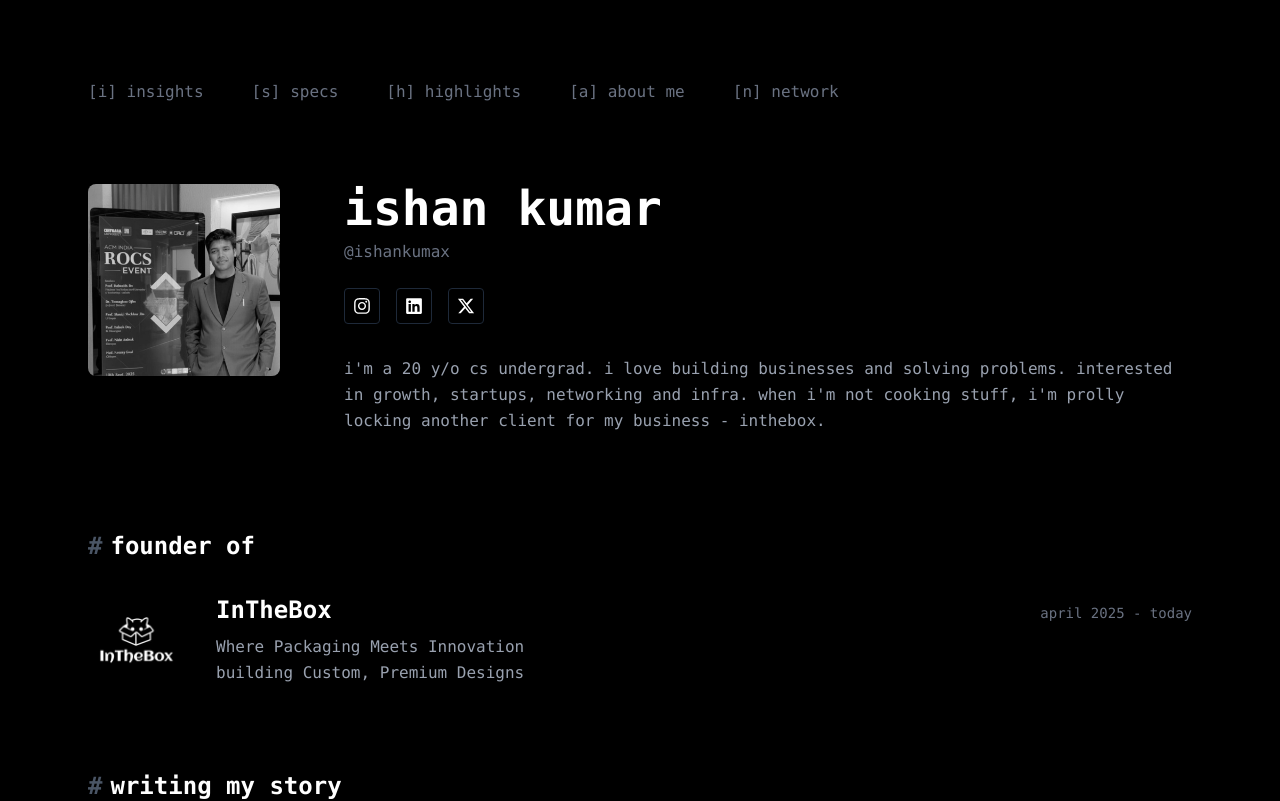
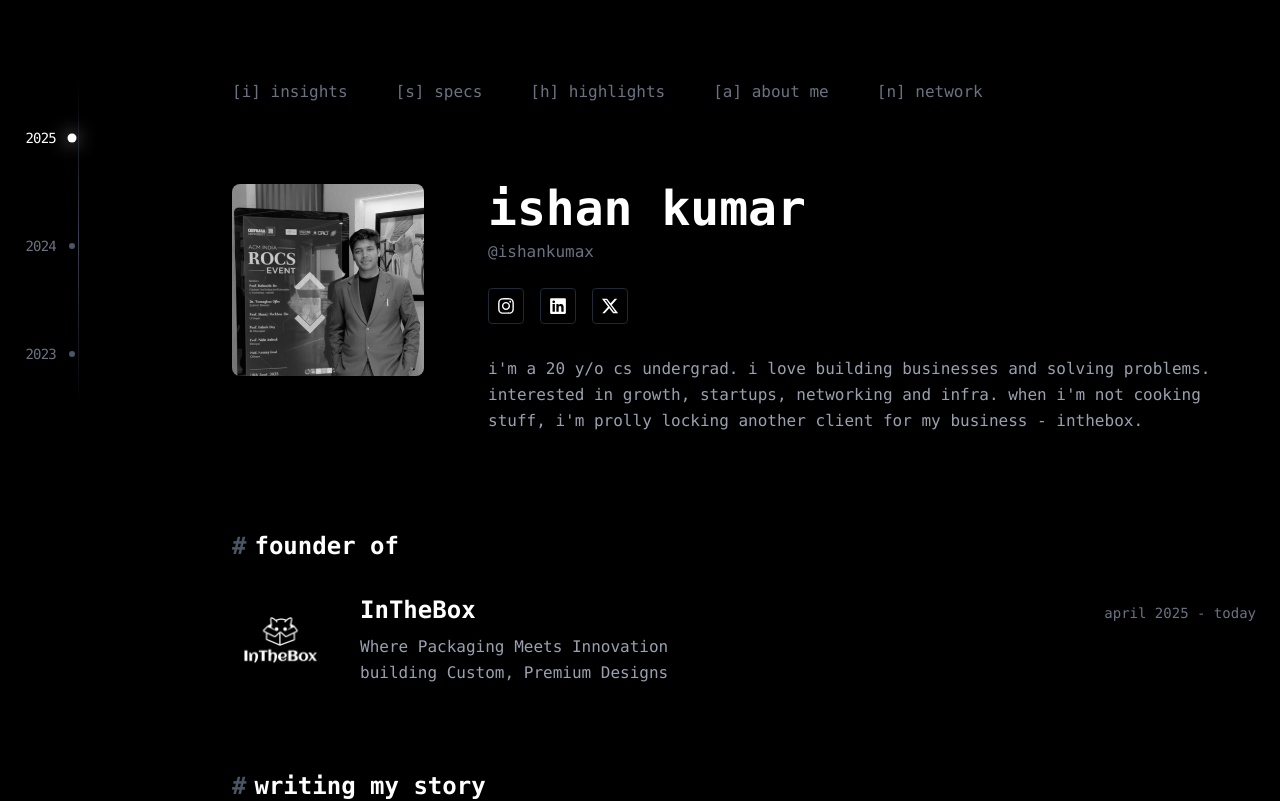
Before and after one commit to ishankumax/portfolio, a React (Vite) app: page / in a window 1280 px wide. Shown: the top 801 px of the page. Built offline with nearby package versions, Linux system fonts and the light colour scheme.

Commit message:
timeline added

```diff
--- a/src/components/Home.jsx
+++ b/src/components/Home.jsx
@@ -5,6 +5,7 @@ import Hero from './Hero'
 import FounderOf from './FounderOf'
 import WritingMyStory from './WritingMyStory'
 import Footer from './Footer'
+import Timeline from './Timeline'
 
 function Home() {
   const location = useLocation()
@@ -21,13 +22,25 @@ function Home() {
   }, [location])
 
   return (
-    <div className="min-h-screen bg-black text-white font-mono selection:bg-white selection:text-black">
-      <div className="max-w-6xl mx-auto px-6 py-12 md:py-20">
-        <Navbar />
-        <Hero />
-        <FounderOf />
-        <WritingMyStory />
-        <Footer />
+    <div className="min-h-screen bg-black text-white font-mono selection:bg-white selection:text-black flex justify-center">
+      <div className="max-w-[1400px] w-full mx-auto px-6 py-12 md:py-20 flex flex-col lg:flex-row relative">
+
+        {/* Left Sidebar - Timeline */}
+        <aside className="hidden lg:block w-40 shrink-0 relative">
+          <div className="sticky top-20 tracking-tighter">
+            <Timeline />
+          </div>
+        </aside>
+
+        {/* Main Content */}
+        <main className="flex-1 min-w-0 max-w-6xl mx-auto w-full lg:pl-12">
+          <Navbar />
+          <Hero />
+          <FounderOf />
+          <WritingMyStory />
+          <Footer />
+        </main>
+
       </div>
     </div>
   )
--- /dev/null
+++ b/src/components/Timeline.jsx
@@ -0,0 +1,115 @@
+import React, { useState } from 'react';
+
+const timelineData = [
+  {
+    year: '2025',
+    label: '2025 - Present',
+    entries: [
+      {
+        icon: '🚀',
+        title: 'Founder @ InTheBox',
+        description: 'Building premium packaging solutions',
+      },
+      {
+        icon: '👥',
+        title: 'Community Lead',
+        description: 'Managing tech events & ecosystem',
+      }
+    ]
+  },
+  {
+    year: '2024',
+    label: '2024',
+    entries: [
+      {
+        icon: '🏆',
+        title: 'Winner at Microsoft',
+        description: 'Secured top position at hackathon',
+      },
+      {
+        icon: '📰',
+        title: 'Press Feature',
+        description: 'Covered in Hindustan Times',
+      },
+      {
+        icon: '💡',
+        title: 'Devlearn Founding Member',
+        description: 'Built a developer community',
+      }
+    ]
+  },
+  {
+    year: '2023',
+    label: '2023',
+    entries: [
+      {
+        icon: '📈',
+        title: 'Marketing Head',
+        description: 'Led growth for ACM student chapter',
+      },
+      {
+        icon: '🌟',
+        title: 'Entrepreneurship Journey',
+        description: 'Entered the startup ecosystem',
+      }
+    ]
+  }
+];
+
+function Timeline() {
+  const [hoveredYear, setHoveredYear] = useState(null);
+
+  return (
+    <div className="relative flex flex-col w-full h-full pt-12">
+      {/* Background Line */}
+      <div className="absolute left-[3.35rem] top-0 bottom-12 w-px bg-gradient-to-b from-transparent via-gray-700 to-transparent"></div>
+
+      {timelineData.map((item, index) => {
+        const isHovered = hoveredYear === item.year;
+        // Always highlight the most recent year if not hovering over anything
+        const isCurrent = item.year === '2025';
+
+        return (
+          <div
+            key={item.year}
+            className="relative flex items-center mb-[5.5rem] cursor-pointer group"
+            onMouseEnter={() => setHoveredYear(item.year)}
+            onMouseLeave={() => setHoveredYear(null)}
+          >
+            {/* Year Text */}
+            <div className={`w-12 text-right pr-4 text-sm font-mono transition-colors duration-300 ${(isHovered || isCurrent) ? 'text-white' : 'text-gray-500'}`}>
+              {item.year}
+            </div>
+
+            {/* Dot & Glow */}
+            <div className="relative flex items-center justify-center">
+              <div className={`absolute w-[6px] h-[6px] rounded-full transition-all duration-300 ${(isHovered || isCurrent) ? 'bg-white scale-150 shadow-[0_0_12px_rgba(255,255,255,0.8)]' : 'bg-gray-600 group-hover:bg-gray-400'}`}></div>
+            </div>
+
+            {/* Expander Box (Card) hover popup */}
+            <div
+              className={`absolute left-[4.5rem] top-1/2 -translate-y-1/2 w-72 bg-[#0a0a0a] border border-gray-800 rounded-xl p-4 shadow-[0_0_30px_rgba(0,0,0,0.8)] transition-all duration-300 origin-left z-50
+                ${isHovered ? 'opacity-100 scale-100 pointer-events-auto' : 'opacity-0 scale-95 pointer-events-none'}`}
+            >
+              <h3 className="text-white text-sm font-bold mb-3">{item.label}</h3>
+
+              <div className="flex flex-col gap-2">
+                {item.entries.map((entry, i) => (
+                  <div key={i} className="bg-[#141414] border border-gray-800 rounded-lg p-3 flex items-start gap-3 hover:bg-[#1a1a1a] transition-colors">
+                    <div className="text-base shrink-0 mt-0.5">{entry.icon}</div>
+                    <div>
+                      <h4 className="text-white text-xs font-bold mb-1">{entry.title}</h4>
+                      <p className="text-gray-400 text-xs leading-relaxed">{entry.description}</p>
+                    </div>
+                  </div>
+                ))}
+              </div>
+            </div>
+          </div>
+        );
+      })}
+    </div>
+  );
+}
+
+export default Timeline;
```
